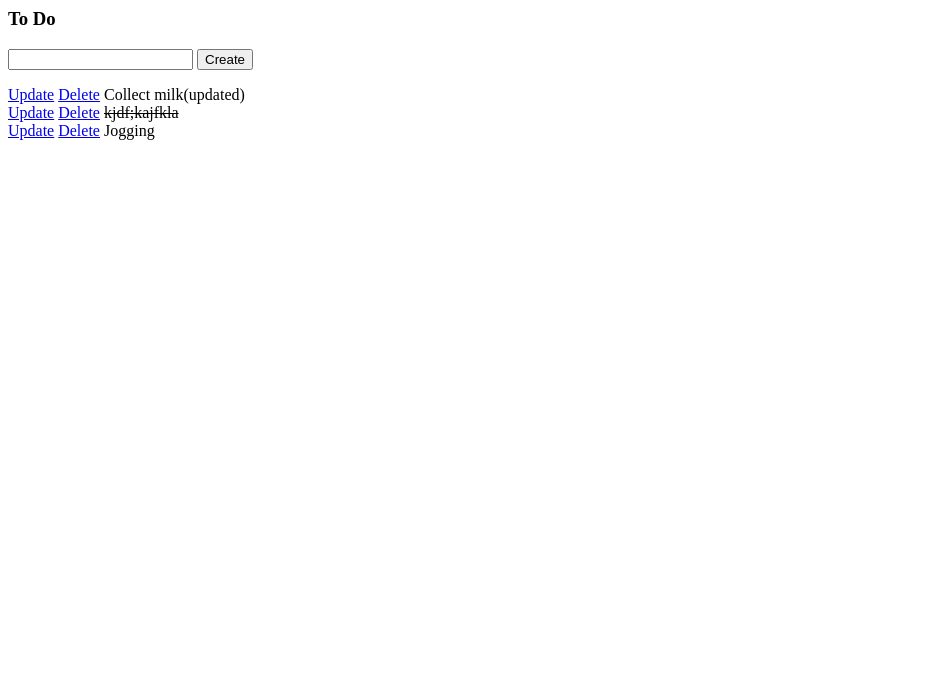
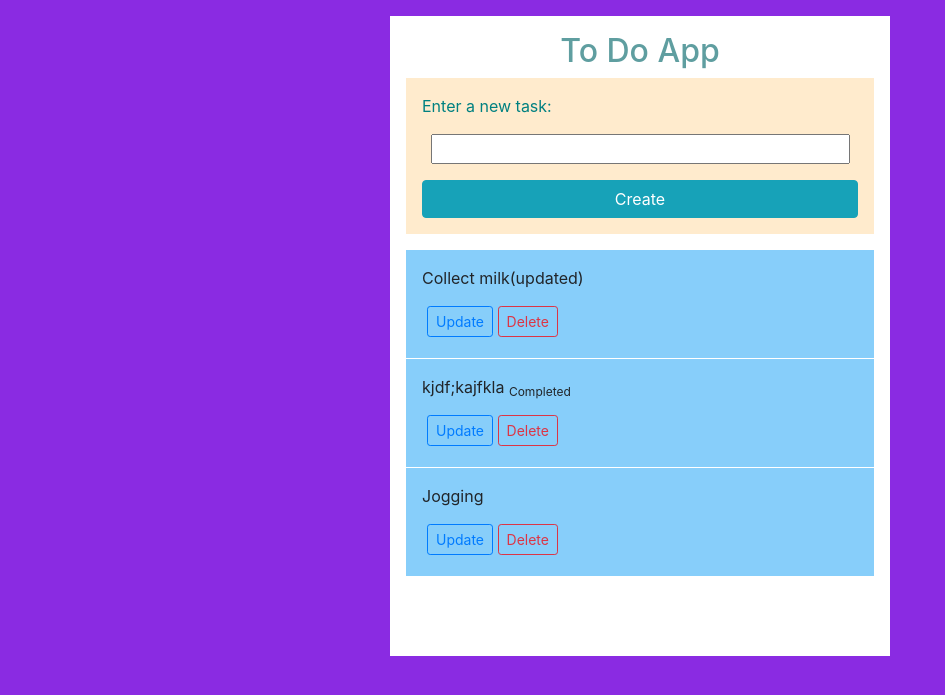
Before and after one commit to aswintr94/Todo-app, a Django app: page / in a window 1280 px wide. Shown: the top 695 px of the page, without its empty margins (0-945 px from the left). Run offline with Django 3.2, Linux system fonts and the light colour scheme; data comes from the database, SQL or seed files in the repository; both versions use the stored data as it was after the commit; some libraries are stand-ins or nearby versions.

Commit message:
added style to home page and editing of update page is going on

```diff
--- /dev/null
+++ b/tasks/static/tasks.css
@@ -0,0 +1,50 @@
+.main-body{
+    background-color: blueviolet;
+}
+
+.content-body{
+    height: 40em;
+    width: 500px;
+    margin-left: auto;
+    margin-right: auto;
+    margin-top: 1em;
+    background-color: white;
+    padding: 1em;
+}
+
+.heading{
+    color: cadetblue;
+    text-align: center;
+}
+
+.labels{
+    color: teal;
+
+}
+
+#id_title{
+    width: 26.2em;
+    margin-bottom: 1em;
+    margin-left: 9px;
+}
+
+
+.form-group{
+    background-color: blanchedalmond;
+    padding: 1em;
+}
+
+.task-list{
+    margin: 0%;
+}
+
+
+.single-task{
+    background-color:lightskyblue;
+    padding: 1em;
+    margin-bottom: 1px;
+}
+
+.buttons{
+    margin: 5px;
+}
--- a/tasks/templates/tasks/tasks.html
+++ b/tasks/templates/tasks/tasks.html
@@ -1,18 +1,44 @@
-<h3>To Do</h3>
+{% load static %}
+<!DOCTYPE html>
+<html lang="en">
+<head>
+    <meta charset="UTF-8">
+    <meta name="viewport" content="width=device-width, initial-scale=1.0">
+    <link rel="icon" href="{% static 'images/todo.png' %}" type="image/icon type">
+    <title>Todo app</title>
+    <link rel="stylesheet" href="{% static 'tasks.css' %}">
+    <link rel="stylesheet" href="https://stackpath.bootstrapcdn.com/bootstrap/4.5.2/css/bootstrap.min.css">
 
-<form action="/" method="POST">
-    {% csrf_token %}
-    {{form.title}}
-    <input type="submit" name="Create" value="Create" id="">
-</form>
+</head>
+<body class="main-body">
+    <div class="content-body">
+        <h2 class="heading">To Do App</h2>
+        <div class="form-group">
+            <form  action="/" method="POST">
+                {% csrf_token %}
+                <p class="labels">Enter a new task:</p>
+                {{form.title}}
+                <div class="text-center">
+                    <input class="btn btn-info btn-block" type="submit" name="Create" value="Create" id="">
+                </div>
+            </form>
+        </div>
+        <div class="task-list">
+            {% for task in tasks %}
+                <div class="single-task">
+                    {% if task.complete == True %}
+                    <p>{{task.title}}  <sub>Completed</sub></p>
+                    {% else %}
+                    <p>{{task.title}}</p>
+                    {% endif %}
+                    <div class="buttons">
+                        <a class="btn btn-sm btn-outline-primary" href="{% url 'update_task' task.id %}">Update</a>
+                        <a class="btn btn-sm btn-outline-danger" href="{% url 'delete_task' task.id %}">Delete</a>
+                    </div>
+                </div>
 
-{% for task in tasks %}
-    <a href="{% url 'update_task' task.id %}">Update</a>
-    <a href="{% url 'delete_task' task.id %}">Delete</a>
-    {% if task.complete == True %}
-    <strike>{{task.title}}</strike>
-    {% else %}
-    <span>{{task.title}}</span>
-    {% endif %}
-    <br>
-{% endfor %}
+            {% endfor %}
+        </div>
+    </div>
+</body>
+</html>
--- a/todo/settings.py
+++ b/todo/settings.py
@@ -119,3 +119,4 @@ USE_TZ = False
 # https://docs.djangoproject.com/en/2.2/howto/static-files/
 
 STATIC_URL = '/static/'
+STATIC_ROOT = os.path.join(BASE_DIR, 'static')
```
Also changed, not shown: tasks/templates/tasks/update.html (+22 -6 lines), db.sqlite3, tasks/static/images/todo.png (added), tasks/static/update.css (added).
